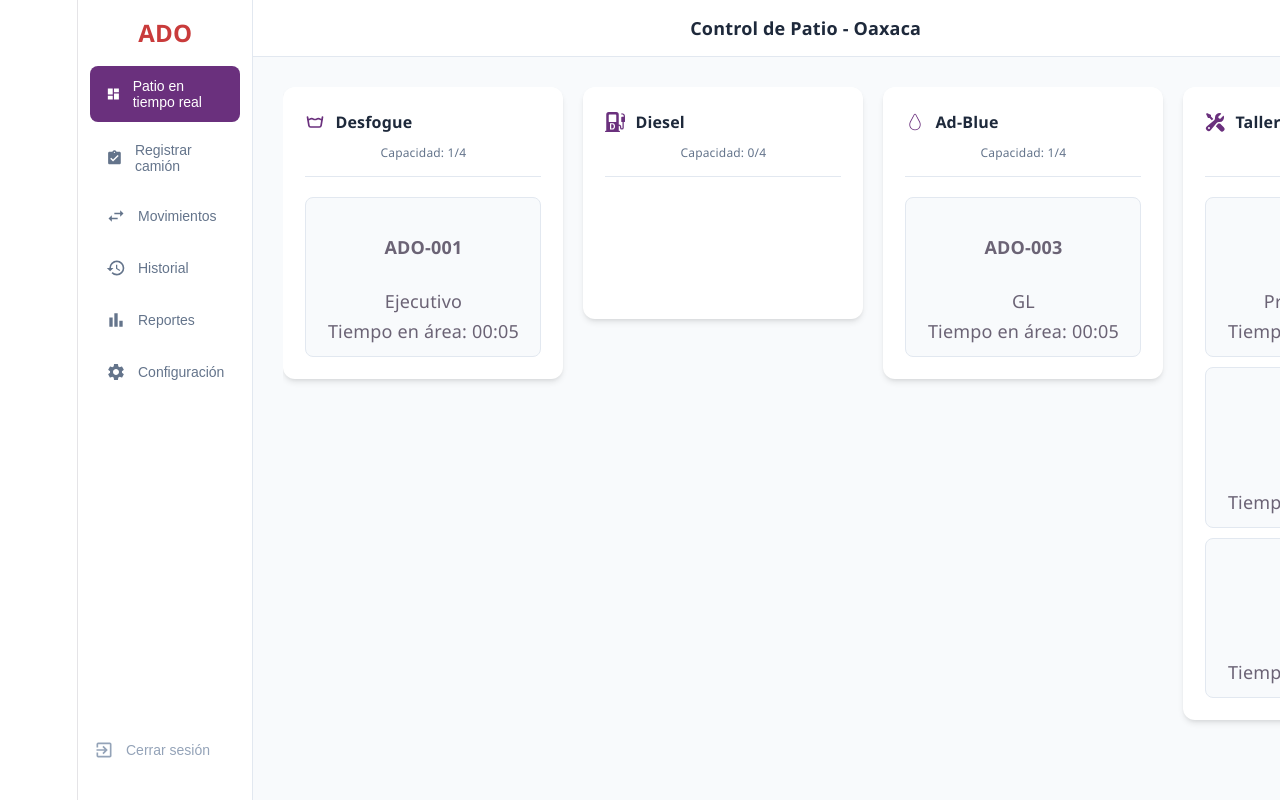
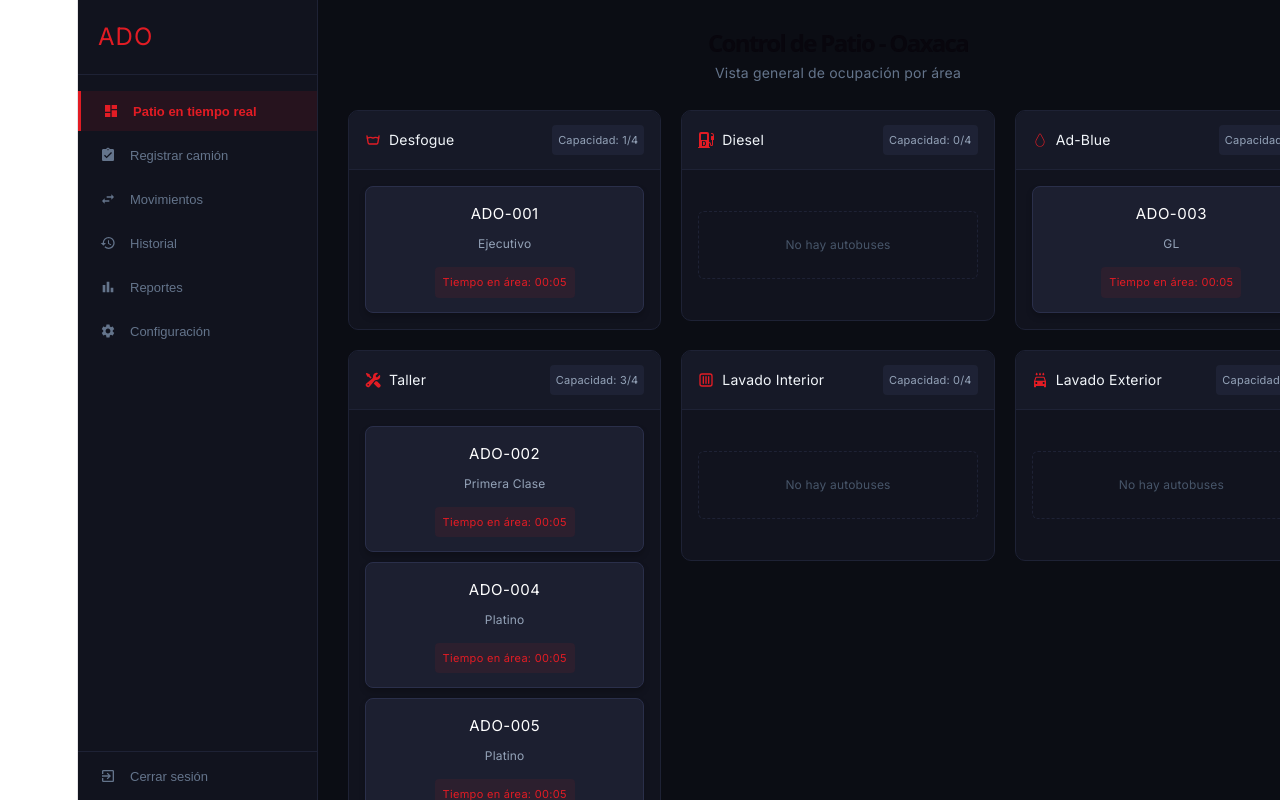
Before and after one commit to Rene3FG/ADO-Project, a React (Vite) app: page / in a window 1280 px wide. Shown: the top 800 px of the page. Built offline with nearby package versions, Linux system fonts and the light colour scheme.

Commit message:
Arreglo del patio de camiones

```diff
--- a/src/pages/DropDrag/DropDrag.css
+++ b/src/pages/DropDrag/DropDrag.css
@@ -1,292 +1,291 @@
-/* --- LAYOUT GENERAL Y BARRA LATERAL (Para que el menú se quede a la izquierda) --- */
-.layout-sistema {
+/* Restablecer e inicializar layout de pantalla completa */
+.layout-container {
   display: flex;
+  width: 100vw;
   height: 100vh;
-  width: 100vw;
-  background-color: #F8FAFC; /* Gris muy tenue de fondo */
-  overflow: hidden;
-  font-family: 'Segoe UI', Tahoma, Geneva, Verdana, sans-serif;
-}
-
-.sidebar-izquierdo {
-  width: 260px;
-  background-color: #FFFFFF;
-  border-right: 1px solid #E2E8F0;
-  display: flex;
-  flex-direction: column;
-  padding: 20px 0;
-  justify-content: space-between;
-}
-
-.logo-empresa {
-  padding: 0 20px 20px 20px;
-  font-weight: bold;
-  color: #C93B3B; /* Rojo ADO */
-  font-size: 24px;
-}
-
-.menu-navegacion {
-  display: flex;
-  flex-direction: column;
-  gap: 8px;
-  flex-grow: 1;
-  padding: 0 12px;
-}
-
-.boton-pestana {
-  display: flex;
-  align-items: center;
-  gap: 12px;
-  background: none;
-  border: none;
-  padding: 12px 16px;
-  border-radius: 8px;
-  color: #64748B;
-  font-size: 14px;
-  font-weight: 500;
-  text-align: left;
-  cursor: pointer;
-  transition: all 0.2s ease;
-  width: 100%;
-}
-
-.boton-pestana:hover {
-  background-color: #F1F5F9;
-  color: #334155;
-}
-
-.boton-pestana.activa {
-  background-color: #6A307D; /* Morado ADO */
-  color: #FFFFFF;
-}
-
-.icono-menu {
-  font-size: 20px;
-}
-
-.cerrar-sesion {
-  color: #94A3B8;
-  margin-top: auto;
-  padding-bottom: 20px;
-}
-
-.contenido-derecho {
-  flex-grow: 1;
-  display: flex;
-  flex-direction: column;
+  margin: 0;
+  padding: 0;
+  box-sizing: border-box;
+  background-color: #0b0d14; /* Fondo ultra oscuro */
+  color: #f1f5f9;
+  font-family: 'Inter', system-ui, -apple-system, sans-serif;
   overflow: hidden;
 }
 
-.header-patio-superior {
-  background-color: #FFFFFF;
-  padding: 15px 30px;
-  border-bottom: 1px solid #E2E8F0;
-  font-weight: bold;
-  color: #1E293B;
-  font-size: 18px;
+/* Sidebar Estilo de tu foto */
+.sidebar {
+  width: 240px;
+  height: 100vh;
+  background-color: #11131e;
+  border-right: 1px solid #1e2235;
+  display: flex;
+  flex-direction: column;
+  flex-shrink: 0;
+  box-sizing: border-box;
 }
 
-.area-de-trabajo {
-  padding: 30px;
-  flex-grow: 1;
-  overflow-y: auto;
-}
-
-/* --- EL ARREGLO DEL TABLERO DE ÁREAS (Flexbox para columnas) --- */
-.tablero {
-  display: flex; /* ESTO ES LO MÁS IMPORTANTE: Pone las áreas una al lado de la otra */
-  gap: 20px; /* Espacio entre columnas */
-  align-items: flex-start;
-  flex-wrap: nowrap; /* Evita que se bajen si no caben (activa scroll horizontal si es necesario) */
-  padding-bottom: 20px;
-}
-
-.columna-area {
-  background-color: #FFFFFF;
-  border-radius: 12px;
-  width: 280px; /* Ancho fijo de cada columna */
-  min-width: 280px;
-  padding: 20px;
-  box-shadow: 0 4px 6px -1px rgba(0, 0, 0, 0.1), 0 2px 4px -1px rgba(0, 0, 0, 0.06);
-  display: flex;
-  flex-direction: column;
-  gap: 15px;
-  border: 2px solid transparent;
-  transition: border-color 0.2s;
-}
-
-/* Estilo visual cuando una columna está llena */
-.columna-area.columna-llena {
-  border-color: #FECACA; /* Borde rojo tenue */
-  background-color: #FFF5F5;
-}
-
-/* Estilos de la cabecera de cada columna (Nombre e icono) */
-.area-header {
-  display: flex;
-  flex-direction: column;
-  gap: 5px;
-  border-bottom: 1px solid #E2E8F0;
-  padding-bottom: 10px;
-  margin-bottom: 5px;
-}
-
-.area-title {
-  display: flex;
-  align-items: center;
-  gap: 10px;
-}
-
-.area-icon {
-  font-size: 20px;
-  color: #6A307D; /* Morado para el icono */
+.sidebar__logo {
+  padding: 24px 20px;
+  border-bottom: 1px solid #1e2235;
   display: flex;
   align-items: center;
 }
 
-.area-header h3 {
-  margin: 0;
-  font-size: 16px;
-  font-weight: 600;
-  color: #1E293B;
-}
-
-.area-capacidad {
-  font-size: 12px;
-  color: #64748B;
-  font-weight: 500;
-}
-
-/* --- ESTILOS DE LAS TARJETAS DE CAMIONES (Limpias y ordenadas) --- */
-.lista-camiones {
-  display: flex;
-  flex-direction: column;
-  gap: 10px; /* Espacio entre tarjetas */
-  min-height: 100px; /* Área para soltar aunque esté vacía */
-}
-
-.tarjeta-camion {
-  background-color: #F8FAFC;
-  border: 1px solid #E2E8F0;
-  border-radius: 8px;
-  padding: 12px;
-  cursor: grab;
-  transition: all 0.2s;
+.sidebar__nav {
+  flex: 1;
+  padding: 16px 0;
   display: flex;
   flex-direction: column;
   gap: 4px;
 }
 
-.tarjeta-camion:hover {
-  background-color: #F1F5F9;
-  transform: translateY(-2px);
-  box-shadow: 0 2px 4px rgba(0,0,0,0.05);
+.sidebar__item {
+  display: flex;
+  align-items: center;
+  gap: 12px;
+  width: 100%;
+  padding: 12px 20px;
+  border: none;
+  background: transparent;
+  color: #64748b;
+  font-size: 13px;
+  cursor: pointer;
+  text-align: left;
+  transition: all 0.2s ease;
 }
 
-.tarjeta-camion:active {
-  cursor: grabbing;
+.sidebar__item:hover {
+  background-color: rgba(255, 255, 255, 0.03);
+  color: #f1f5f9;
 }
 
-.tarjeta-camion .codigo {
-  font-weight: bold;
-  color: #1E293B;
+.sidebar__item--active {
+  background-color: rgba(226, 28, 36, 0.1); /* Fondo sutil rojo */
+  color: #e21c24; /* Texto e icono rojo ADO */
+  font-weight: 600;
+  border-left: 3px solid #e21c24;
+}
+
+.sidebar__icon {
+  font-size: 16px;
+  display: flex;
+  align-items: center;
+  width: 20px;
+}
+
+.sidebar__icon-active {
+  color: #e21c24;
+  display: flex;
+  align-items: center;
+  font-size: 16px;
+}
+
+.sidebar__logout {
+  display: flex;
+  align-items: center;
+  gap: 12px;
+  width: 100%;
+  padding: 16px 20px;
+  border: none;
+  border-top: 1px solid #1e2235;
+  background: transparent;
+  color: #64748b;
+  font-size: 13px;
+  cursor: pointer;
+  margin-top: auto;
+}
+
+/* Sección de contenido del Patio */
+.main-content {
+  flex: 1;
+  padding: 30px;
+  display: flex;
+  flex-direction: column;
+  overflow-y: auto;
+  box-sizing: border-box;
+}
+
+.main-content__header h1 {
+  font-size: 24px;
+  margin: 0 0 4px 0;
+  font-weight: 600;
+}
+
+.main-content__header p {
+  color: #64748b;
+  margin: 0 0 24px 0;
   font-size: 14px;
 }
 
-.tarjeta-camion .tipo {
-  color: #64748B;
-  font-size: 12px;
+/* TABLERO DRAG & DROP (ZONAS DEL PATIO) */
+.drag-board {
+  display: grid;
+  grid-template-columns: repeat(auto-fill, minmax(280px, 1fr));
+  gap: 20px;
+  align-items: start;
+  width: 100%;
 }
 
-.tarjeta-camion .tiempo {
-  color: #C93B3B; /* Rojo para el tiempo */
+.drag-zone {
+  background-color: #11131e;
+  border: 1px solid #1e2235;
+  border-radius: 10px;
+  display: flex;
+  flex-direction: column;
+  overflow: hidden;
+  box-sizing: border-box;
+}
+
+.drag-zone__header {
+  padding: 14px 16px;
+  background-color: #161927;
+  border-bottom: 1px solid #1e2235;
+  display: flex;
+  justify-content: space-between;
+  align-items: center;
+}
+
+.drag-zone__header h3 {
+  margin: 0;
+  font-size: 14px;
+  font-weight: 600;
+  color: #f1f5f9;
+}
+
+.zone-counter {
+  background-color: #1e2235;
+  color: #94a3b8;
   font-size: 11px;
-  font-weight: 500;
+  padding: 2px 6px;
+  border-radius: 4px;
+}
+
+.drag-zone__content {
+  padding: 16px;
+  min-height: 150px;
+  display: flex;
+  flex-direction: column;
+  gap: 10px;
+  box-sizing: border-box;
+}
+
+/* TARJETAS DE AUTOBUSES (Rectángulos independientes) */
+.bus-card {
+  background-color: #1c1f30; /* Fondo rectangular diferenciado */
+  border: 1px solid #2a2f4a;   /* Borde para envolver la info */
+  padding: 14px;
+  border-radius: 8px;
+  cursor: grab;
+  display: flex;
+  flex-direction: column;
+  align-items: center;
+  justify-content: center;
+  gap: 4px;
+  box-sizing: border-box;
+  transition: transform 0.15s, border-color 0.15s, background-color 0.15s;
+  box-shadow: 0 4px 6px rgba(0, 0, 0, 0.2);
+}
+
+.bus-card:active {
+  cursor: grabbing;
+  transform: scale(0.97);
+}
+
+.bus-card:hover {
+  border-color: #3b4268;
+  background-color: #22273d;
+  transform: translateY(-2px);
+}
+
+.bus-card__eco {
+  font-size: 15px;
+  font-weight: bold;
+  color: #ffffff;
+  letter-spacing: 0.5px;
+}
+
+.bus-card__type {
+  font-size: 12px;
+  color: #94a3b8;
+}
+
+.bus-card__status {
+  font-size: 11px;
+  color: #64748b;
   margin-top: 2px;
 }
 
-/* Update this section in your existing DropDrag.css file */
-
-/* --- EL ARREGLO DEL TABLERO DE ÁREAS (Adaptable para Computadora y Celular) --- */
-.tablero {
-  display: flex; /* Vista por defecto en Computadora: una al lado de la otra */
-  gap: 20px;
-  align-items: flex-start;
-  /* El overflow-x es importante para escritorio, pero lo desactivaremos en móvil */
-  overflow-x: auto;
-  padding-bottom: 20px;
-  width: 100%; /* Asegura que el contenedor ocupe todo el ancho */
+.no-buses {
+  font-size: 12px;
+  color: #475569;
+  text-align: center;
+  margin: auto 0;
+  border: 1px dashed #1e2235;
+  padding: 20px 0;
+  border-radius: 6px;
 }
 
-/* CADA CUADRO DE ÁREA */
-.columna-area {
-  background-color: #FFFFFF;
-  border-radius: 12px;
-  width: 280px; /* Ancho fijo solo en computadoras */
-  min-width: 280px; /* Ancho mínimo para que no se compriman en escritorio */
+.pantalla-vacia {
   padding: 20px;
-  box-shadow: 0 4px 6px -1px rgba(0, 0, 0, 0.1), 0 2px 4px -1px rgba(0, 0, 0, 0.06);
-  display: flex;
-  flex-direction: column;
-  gap: 15px;
-  border: 2px solid transparent;
-  transition: border-color 0.2s;
-  box-sizing: border-box; /* Crucial para que el padding no altere el ancho */
+  color: #94a3b8;
 }
 
-/* --- RESPONSIVO: MODO CELULAR (Pantallas menores a 768px) --- */
+/* RESPONSIVO: DOS EN DOS EN CELULARES */
 @media (max-width: 768px) {
-  /* Hacemos que el contenedor de trabajo permita scroll vertical si se llena */
-  .area-de-trabajo {
-    padding: 15px;
-    overflow-y: auto;
+  .layout-container {
+    flex-direction: column;
   }
 
-  .tablero {
-    display: grid; /* Cambiamos a Grid para controlar las columnas */
-    /* ¡AQUÍ ESTÁ EL TRUCO! Obliga a que vayan de 2 en 2, ocupando la mitad cada una */
-    grid-template-columns: repeat(2, 1fr);
-    gap: 12px; /* Espacio más compacto para celular */
-    overflow-x: hidden; /* Evitamos que se mueva de lado */
+  .sidebar {
     width: 100%;
-    /* Quitamos el padding lateral para que no empuje las cajas */
-    padding-left: 0;
-    padding-right: 0;
+    height: auto;
+    border-right: none;
+    border-bottom: 1px solid #1e2235;
   }
 
-  .columna-area {
-    width: 100%; /* Que ocupe todo el espacio de su celda de la cuadrícula */
-    min-width: 0; /* Rompe el mínimo anterior para que pueda encogerse en el cel */
-    padding: 12px; /* Padding más pequeño para aprovechar la pantalla */
-    gap: 10px;
-    box-sizing: border-box; /* Asegura que no se superpongan */
+  .sidebar__nav {
+    flex-direction: row;
+    overflow-x: auto;
+    padding: 10px;
   }
 
-  /* Ajustamos textos de la cabecera del área para que no se amontonen */
-  .area-header h3 {
-    font-size: 14px;
-    overflow: hidden;
-    text-overflow: ellipsis;
-    white-space: nowrap; /* Evita que el texto largo rompa la caja */
+  .sidebar__item {
+    padding: 8px 12px;
+    width: auto;
+    white-space: nowrap;
   }
 
-  .area-capacidad {
-    font-size: 11px;
+  .sidebar__logout {
+    display: none; /* Ocultar en barra superior móvil para ahorrar espacio */
   }
 
-  /* Ajustamos las tarjetas de los camiones para que queden perfectas */
-  .tarjeta-camion {
-    padding: 8px;
+  .main-content {
+    padding: 15px;
   }
 
-  .tarjeta-camion .codigo {
-    font-size: 13px;
+  .drag-board {
+    grid-template-columns: repeat(2, 1fr) !important; /* Cuadrícula de 2 en 2 forzada */
+    gap: 12px;
+  }
+
+  .drag-zone__header h3 {
+    font-size: 12px;
   }
 }
 
-/* Opcional: Si el celular es MUY angosto (menos de 400px) y de 2 en 2 se ve muy apretado */
-@media (max-width: 400px) {
-  .tablero {
-    grid-template-columns: 1fr; /* Va de 1 en 1 solo en pantallas ultra pequeñas */
+@media (max-width: 480px) {
+  .drag-board {
+    grid-template-columns: repeat(2, 1fr) !important;
   }
 }
+
+.bus-card__status {
+  font-size: 11px;
+  color: #e21c24; /* Color rojo ADO para que el tiempo en vivo resalte */
+  background-color: rgba(226, 28, 36, 0.08); /* Un sutil fondo rojo semi-transparente */
+  padding: 2px 8px;
+  border-radius: 4px;
+  margin-top: 6px;
+  font-weight: 500;
+  letter-spacing: 0.3px;
+}
--- a/src/pages/DropDrag/DropDrag.jsx
+++ b/src/pages/DropDrag/DropDrag.jsx
@@ -1,10 +1,12 @@
 import { useState } from 'react';
-import TarjetaInfo from './tarjetaInfo.jsx';
-import mockDB from './CamionArea.json'; // Tu JSON externo
+import TarjetaInfo from './TarjetaInfo.jsx';
+import mockDB from './CamionArea.json';
 import './DropDrag.css';
 
-// Todos tus iconos importados
+// Iconos del Menú Lateral (Sidebar)
 import { MdDashboard, MdAssignmentTurnedIn, MdSwapHoriz, MdHistory, MdBarChart, MdSettings, MdExitToApp } from "react-icons/md";
+
+// Iconos de las Áreas del Patio
 import { TbWash, TbWashDryDip } from "react-icons/tb";
 import { BsFillFuelPumpDieselFill } from "react-icons/bs";
 import { CiDroplet } from "react-icons/ci";
@@ -12,7 +14,7 @@ import { MdLocalCarWash } from "react-icons/md";
 import { HiMiniWrenchScrewdriver } from "react-icons/hi2";
 import { SiBlockbench } from "react-icons/si";
 
-// Diccionario de iconos para tus columnas
+// Diccionario para enlazar iconos con el ID del JSON
 const areaIcons = {
   "Desfogue": <TbWash />,
   "Diesel": <BsFillFuelPumpDieselFill />,
@@ -23,10 +25,8 @@ const areaIcons = {
   "Descanso": <SiBlockbench />
 };
 
-export default function ContenedorPrincipal() {
+export default function DropDrag() {
   const [pestanaActiva, setPestanaActiva] = useState('patio');
-
-  // Estado dinámico para los camiones y configuración de áreas
   const [camiones, setCamiones] = useState(mockDB.camiones);
   const areasConfig = mockDB.areas;
 
@@ -38,72 +38,73 @@ export default function ContenedorPrincipal() {
     e.preventDefault();
   };
 
-  const alSoltar = (e, nuevaArea) => {
+  const alSoltar = (e, nuevaAreaId) => {
     e.preventDefault();
     const idCamion = e.dataTransfer.getData('text/plain');
 
-    const infoAreaDestino = areasConfig.find(a => a.id === nuevaArea);
+    const infoAreaDestino = areasConfig.find(a => a.id === nuevaAreaId);
     const limiteMaximoArea = infoAreaDestino ? infoAreaDestino.capacidad : 4;
 
-    const camionesEnAreaDestino = camiones.filter(
-      camion => camion.area === nuevaArea
-    ).length;
+    const camionesEnAreaDestino = camiones.filter(c => c.area === nuevaAreaId).length;
 
     if (camionesEnAreaDestino >= limiteMaximoArea) {
-      alert(`⚠️ El área de ${nuevaArea} ya alcanzó su límite máximo de ${limiteMaximoArea} lugares.`);
+      alert(`El área de ${nuevaAreaId} ya alcanzó su límite máximo de ${limiteMaximoArea} lugares.`);
       return;
     }
 
     const camionesActualizados = camiones.map((camion) => {
       if (camion.id === idCamion) {
-        return { ...camion, area: nuevaArea };
+        return { ...camion, area: nuevaAreaId };
       }
-      return camion;
+      return { ...camion };
     });
 
     setCamiones(camionesActualizados);
   };
 
-  // Función que controla el cambio de vistas
   const renderizarContenido = () => {
     switch (pestanaActiva) {
       case 'patio':
         return (
-          /* Aquí sustituimos el texto de relleno por tu tablero real de arrastre */
-          <div className="tablero">
+          <div className="drag-board">
             {areasConfig.map((areaInfo) => {
-              const area = areaInfo.id;
-              const limiteMaximoArea = areaInfo.capacidad;
-              const camionesActuales = camiones.filter(c => c.area === area).length;
-              const lugaresDisponibles = limiteMaximoArea - camionesActuales;
+              const nombreArea = areaInfo.id;
+              const capacidadMaxima = areaInfo.capacidad;
+              const camionesActuales = camiones.filter((c) => c.area === nombreArea).length;
 
               return (
                 <div
-                  key={area}
-                  className={`columna-area ${lugaresDisponibles === 0 ? 'columna-llena' : ''}`}
+                  key={nombreArea}
+                  className="drag-zone"
                   onDragOver={permitirSoltar}
-                  onDrop={(e) => alSoltar(e, area)}
+                  onDrop={(e) => alSoltar(e, nombreArea)}
                 >
-                  <div className="area-header">
-                    <div className="area-title">
-                      <span className="area-icon">{areaIcons[area]}</span>
-                      <h3>{area}</h3>
+                  <div className="drag-zone__header">
+                    <div style={{ display: 'flex', alignItems: 'center', gap: '8px' }}>
+                      <span className="sidebar__icon-active">
+                        {areaIcons[nombreArea]}
+                      </span>
+                      <h3>{nombreArea}</h3>
                     </div>
-                    <span className="area-capacidad">
-                      Capacidad: {camionesActuales}/{limiteMaximoArea}
+                    <span className="zone-counter">
+                      Capacidad: {camionesActuales}/{capacidadMaxima}
                     </span>
                   </div>
 
-                  <div className="lista-camiones">
-                    {camiones
-                      .filter((camion) => camion.area === area)
+                  <div className="drag-zone__content">
+                    {camiones.filter((camion) => camion.area === nombreArea).length === 0 ? (
+                      <div className="no-buses">No hay autobuses</div>
+                    ) : (
+                      camiones
+                        .filter((camion) => camion.area === nombreArea)
                         .map((camion) => (
                           <TarjetaInfo
                             key={camion.id}
                             camion={camion}
                             alIniciarArrastre={alIniciarArrastre}
                           />
-                      ))}
+                        ))
+                    )}
                   </div>
                 </div>
               );
@@ -126,80 +127,77 @@ export default function ContenedorPrincipal() {
   };
 
   return (
-    <div className="layout-sistema">
+    <div className="layout-container">
       {/* MENÚ LATERAL */}
-      <aside className="sidebar-izquierdo">
-        <div className="logo-empresa">
-          <span style={{ color: '#C93B3B', fontWeight: 'bold', fontSize: '24px' }}>ADO</span>
+      <aside className="sidebar">
+        <div className="sidebar__logo">
+          <span style={{ color: '#e21c24', fontWeight: 'bold', fontSize: '24px', letterSpacing: '1px' }}>ADO</span>
         </div>
 
-        <nav className="menu-navegacion">
+        <nav className="sidebar__nav">
           <button
-            className={`boton-pestana ${pestanaActiva === 'patio' ? 'activa' : ''}`}
+            className={`sidebar__item ${pestanaActiva === 'patio' ? 'sidebar__item--active' : ''}`}
             onClick={() => setPestanaActiva('patio')}
           >
-            <MdDashboard className="icono-menu" />
+            <MdDashboard className="sidebar__icon" />
             <span>Patio en tiempo real</span>
           </button>
 
           <button
-            className={`boton-pestana ${pestanaActiva === 'registrar' ? 'activa' : ''}`}
+            className={`sidebar__item ${pestanaActiva === 'registrar' ? 'sidebar__item--active' : ''}`}
             onClick={() => setPestanaActiva('registrar')}
           >
-            <MdAssignmentTurnedIn className="icono-menu" />
+            <MdAssignmentTurnedIn className="sidebar__icon" />
             <span>Registrar camión</span>
           </button>
 
           <button
-            className={`boton-pestana ${pestanaActiva === 'movimientos' ? 'activa' : ''}`}
+            className={`sidebar__item ${pestanaActiva === 'movimientos' ? 'sidebar__item--active' : ''}`}
             onClick={() => setPestanaActiva('movimientos')}
           >
-            <MdSwapHoriz className="icono-menu" />
+            <MdSwapHoriz className="sidebar__icon" />
             <span>Movimientos</span>
           </button>
 
           <button
-            className={`boton-pestana ${pestanaActiva === 'historial' ? 'activa' : ''}`}
+            className={`sidebar__item ${pestanaActiva === 'historial' ? 'sidebar__item--active' : ''}`}
             onClick={() => setPestanaActiva('historial')}
           >
-            <MdHistory className="icono-menu" />
+            <MdHistory className="sidebar__icon" />
             <span>Historial</span>
           </button>
 
           <button
-            className={`boton-pestana ${pestanaActiva === 'reportes' ? 'activa' : ''}`}
+            className={`sidebar__item ${pestanaActiva === 'reportes' ? 'sidebar__item--active' : ''}`}
             onClick={() => setPestanaActiva('reportes')}
           >
-            <MdBarChart className="icono-menu" />
+            <MdBarChart className="sidebar__icon" />
             <span>Reportes</span>
           </button>
 
           <button
-            className={`boton-pestana ${pestanaActiva === 'configuracion' ? 'activa' : ''}`}
+            className={`sidebar__item ${pestanaActiva === 'configuracion' ? 'sidebar__item--active' : ''}`}
             onClick={() => setPestanaActiva('configuracion')}
           >
-            <MdSettings className="icono-menu" />
+            <MdSettings className="sidebar__icon" />
             <span>Configuración</span>
           </button>
         </nav>
 
-        <div className="footer-sidebar">
-          <button className="boton-pestana cerrar-sesion" onClick={() => alert('Cerrando sesión...')}>
-            <MdExitToApp className="icono-menu" />
+        <button className="sidebar__logout" onClick={() => alert('Cerrando sesión...')}>
+          <MdExitToApp className="sidebar__icon" />
           <span>Cerrar sesión</span>
         </button>
-        </div>
       </aside>
 
-      {/* CONTENIDO PRINCIPAL DINÁMICO */}
-      <main className="contenido-derecho">
-        <header className="header-patio-superior">
-          <span>Control de Patio - Oaxaca</span>
+      {/* CONTENIDO DERECHO */}
+      <main className="main-content">
+        <header className="main-content__header">
+          <h1>Control de Patio - Oaxaca</h1>
+          <p>Vista general de ocupación por área</p>
         </header>
 
-        <div className="area-de-trabajo">
         {renderizarContenido()}
-        </div>
       </main>
     </div>
   );
--- a/src/pages/DropDrag/TarjetaInfo.jsx
+++ b/src/pages/DropDrag/TarjetaInfo.jsx
@@ -3,18 +3,17 @@ import { useState, useEffect } from 'react';
 export default function TarjetaInfo({ camion, alIniciarArrastre }) {
   const [segundos, setSegundos] = useState(0);
 
-  // Este efecto controla el reloj. Se reinicia AUTOMÁTICAMENTE si el área del camión cambia.
+  // Mantiene tu excelente lógica de reinicio por área
   useEffect(() => {
-    setSegundos(0); //Reiniciar el contador
+    setSegundos(0);
 
     const cronometro = setInterval(() => {
       setSegundos((prev) => prev + 1);
     }, 1000);
 
     return () => clearInterval(cronometro);
-  }, [camion.area]); // <-- Esta es la clave: el reloj vigila si cambia el "area"
+  }, [camion.area]);
 
-  // Función auxiliar para transformar los segundos totales a formato "MM:SS"
   const formatearTiempo = (totSegundos) => {
     const minutos = Math.floor(totSegundos / 60);
     const seg = totSegundos % 60;
@@ -23,16 +22,16 @@ export default function TarjetaInfo({ camion, alIniciarArrastre }) {
 
   return (
     <div
-      className="tarjeta-camion"
+      className="bus-card" // Cambiado para el rectángulo contenedor oscuro
       draggable
       onDragStart={(e) => alIniciarArrastre(e, camion.id)}
     >
-      <h4>{camion.codigo}</h4>
-      <p className="tipo-camion">{camion.tipo}</p>
+      <div className="bus-card__eco">{camion.codigo}</div>
+      <div className="bus-card__type">{camion.tipo}</div>
 
-      {/* Indicador visual del temporizador en tiempo real */}
-      <div className="badge-tiempo">
-        <span>Tiempo en área: {formatearTiempo(segundos)}</span>
+      {/* Tu indicador del temporizador estilizado en el ecosistema oscuro */}
+      <div className="bus-card__status">
+        Tiempo en área: {formatearTiempo(segundos)}
       </div>
     </div>
   );
```
Lines whose indentation alone changed are shown as unchanged.
